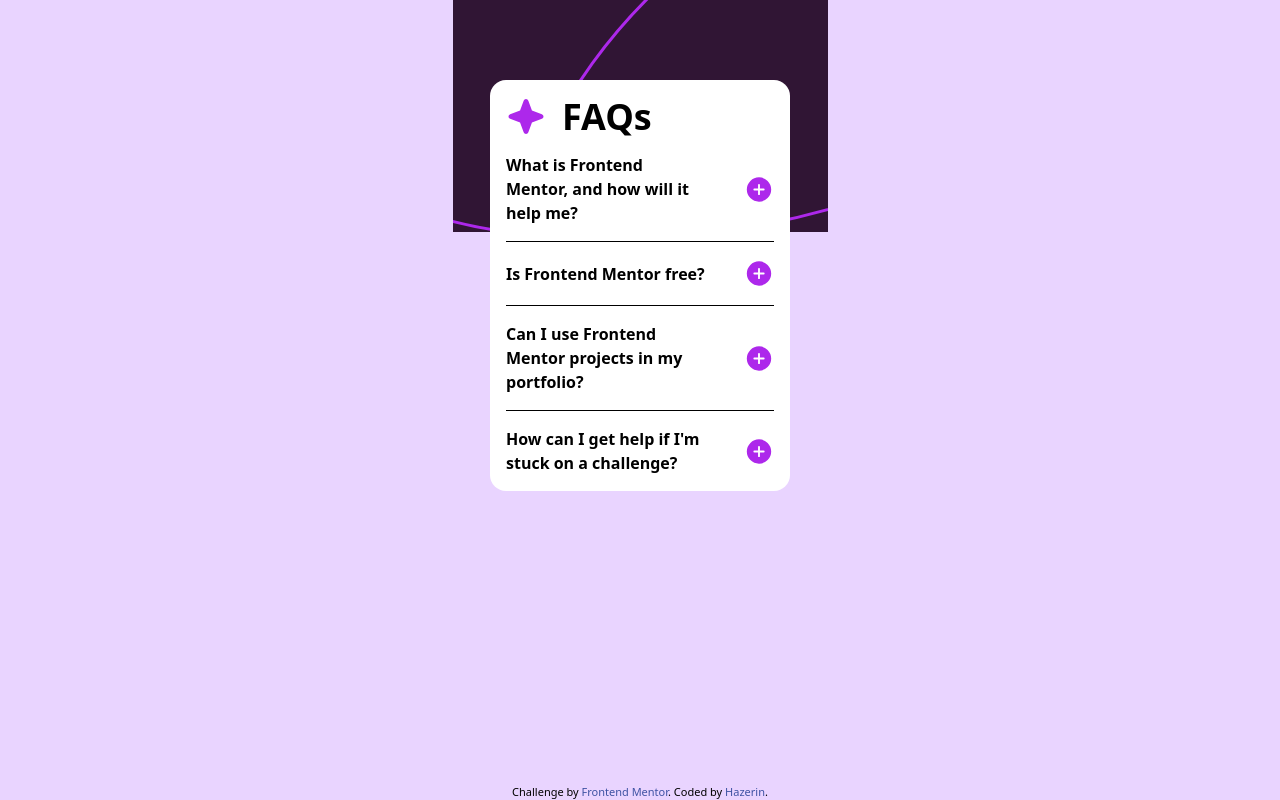
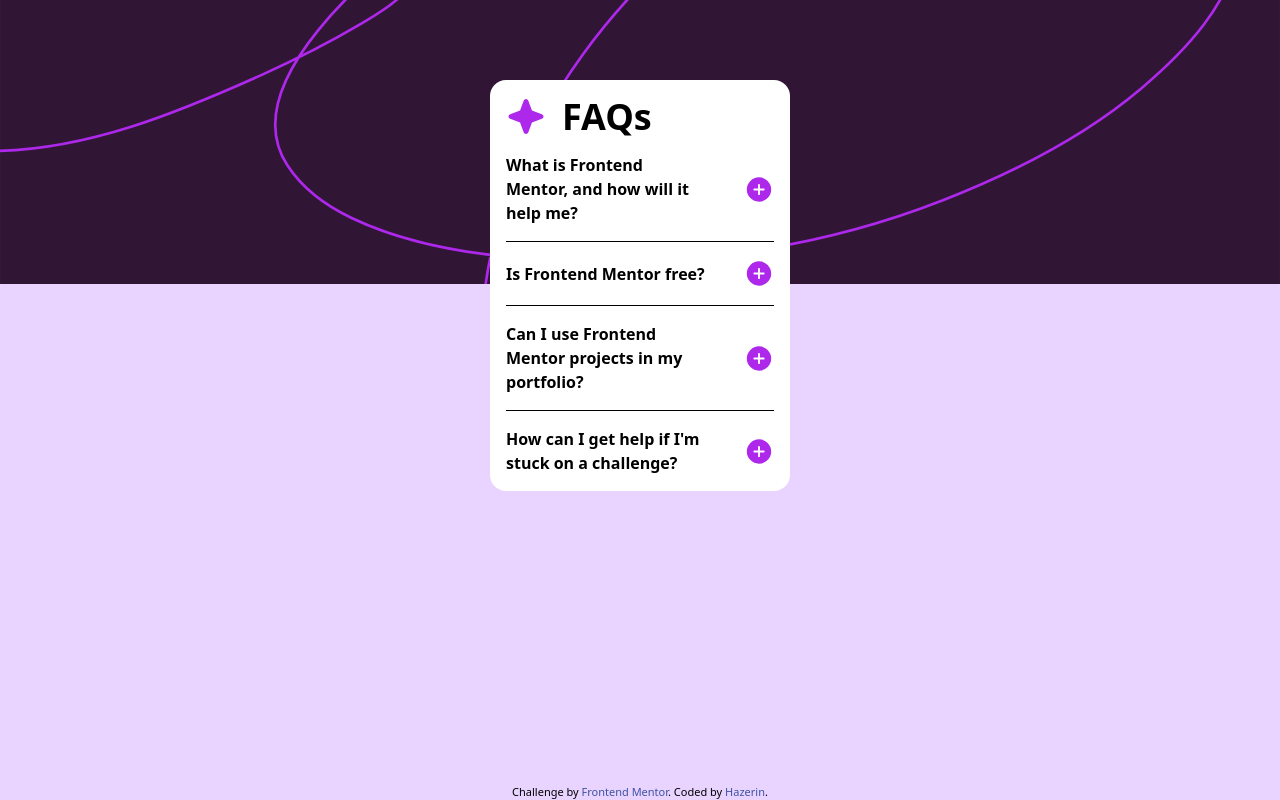
Before and after one commit to Alberto-Vidali/newbie-frontend-challenges, a Vue app in the folder FAQ-accordion/: page / in a window 1280 px wide. Built offline with nearby package versions, Linux system fonts and the light colour scheme.

Commit message:
Update Layout.vue

```diff
--- a/FAQ-accordion/src/components/layouts/Layout.vue
+++ b/FAQ-accordion/src/components/layouts/Layout.vue
@@ -1,4 +1,23 @@
 <script setup>
+
+    import { ref, onMounted, onUnmounted } from 'vue';
+
+    let mobileMode = ref(0)
+
+    const checkWidth = () => {
+        mobileMode.value = window.innerWidth <= 375 ? 1 : 0
+    }
+
+    // Viene eseguita all'avvio del programma
+    onMounted(() => {
+        checkWidth()
+        window.addEventListener('resize', checkWidth)
+    })
+
+    // Rimuove l'event listener se il componente viene smontato
+    onUnmounted(() => {
+        window.removeEventListener('resize', checkWidth)
+    })
 
 </script>
 
@@ -8,7 +27,8 @@
 
         </div>
         <header class="absolute top-0">
-            <img src="/background-pattern-mobile.svg" alt="">
+            <img src="/background-pattern-mobile.svg" alt="" v-if="mobileMode == 1">
+            <img src="/background-pattern-desktop.svg" alt="" v-if="mobileMode == 0">
         </header>
         <main class="z-10 absolute top-[10%]">
             <slot/>
```
